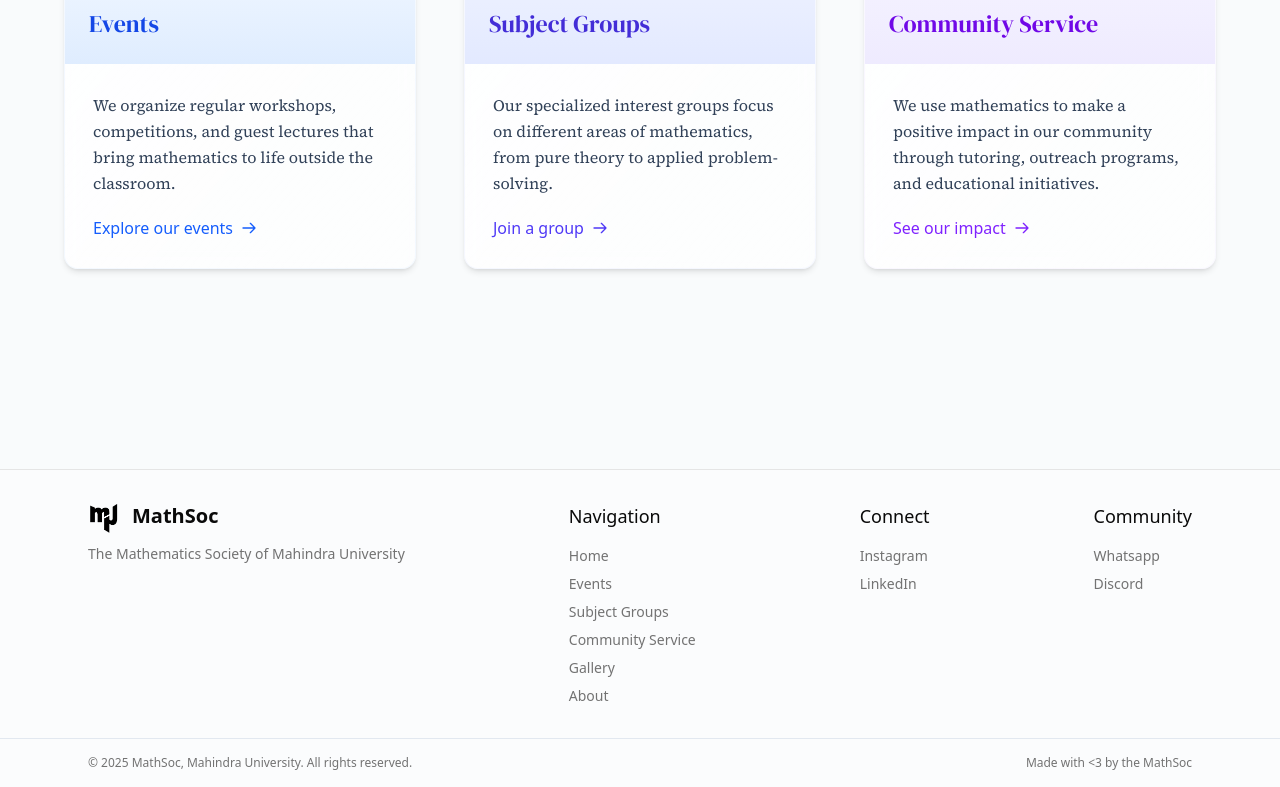
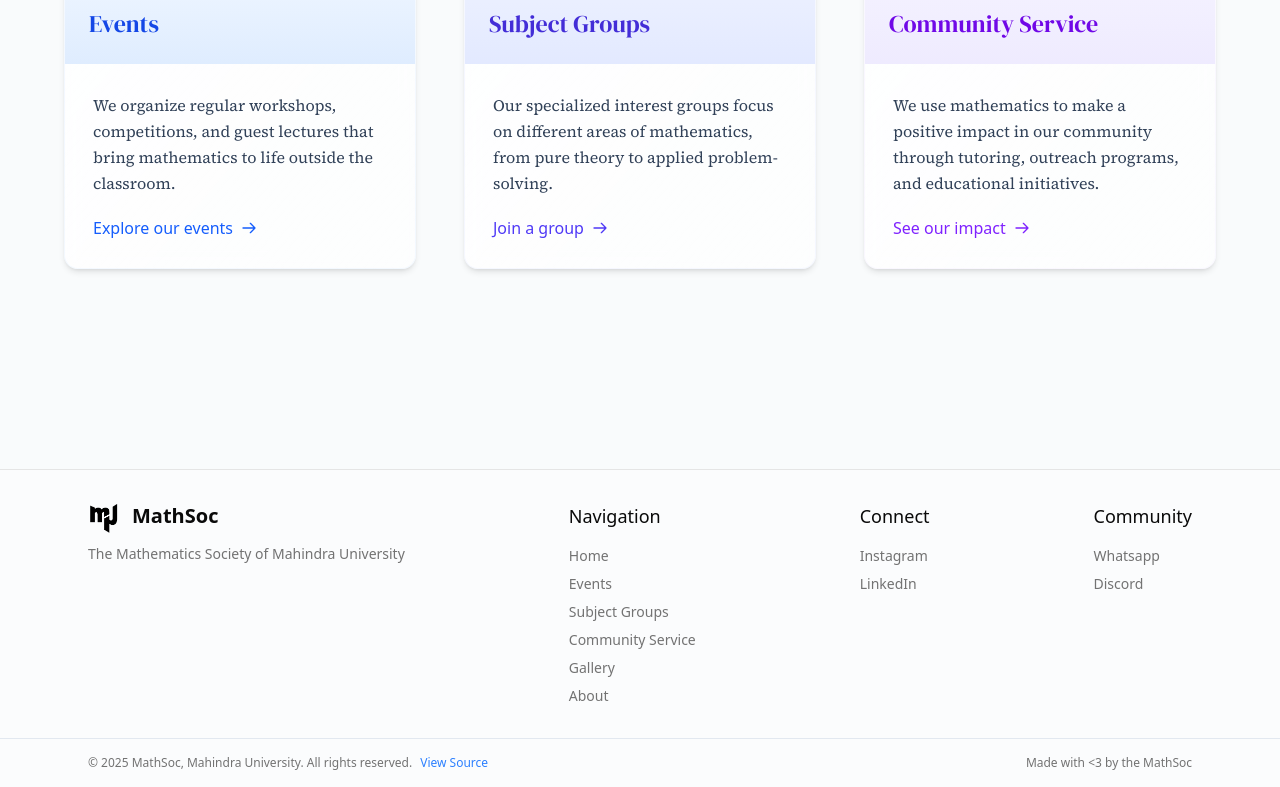
Before and after one commit to PranavReddyy/mathsoc-lander, a Next.js app: page / in a window 1280 px wide. Shown: the part 1672-2459 px from the top of the page. Built offline with nearby package versions, Linux system fonts and the light colour scheme; no server answers; the database is empty.

Commit message:
Added Source

```diff
--- a/components/footer.js
+++ b/components/footer.js
@@ -96,9 +96,19 @@
             {/* Copyright section */}
             <div className="border-t border-slate-200 dark:border-slate-800">
                 <div className="max-w-6xl mx-auto px-6 py-4 flex flex-col sm:flex-row justify-between items-center gap-2">
-                    <p className="text-xs text-muted-foreground text-center sm:text-left">
-                        © 2025 MathSoc, Mahindra University. All rights reserved.
-                    </p>
+                    <div className="flex flex-col sm:flex-row items-center gap-2 text-center sm:text-left">
+                        <p className="text-xs text-muted-foreground">
+                            © 2025 MathSoc, Mahindra University. All rights reserved.
+                        </p>
+                        <a
+                            href="https://github.com/RogueArt/mathsoc"
+                            target="_blank"
+                            rel="noopener noreferrer"
+                            className="text-xs text-blue-500 hover:underline hover:text-blue-600 transition-colors"
+                        >
+                            View Source
+                        </a>
+                    </div>
                     <p className="text-xs text-muted-foreground text-center sm:text-right">
                         {`Made with <3 by the MathSoc`}
                     </p>
```
